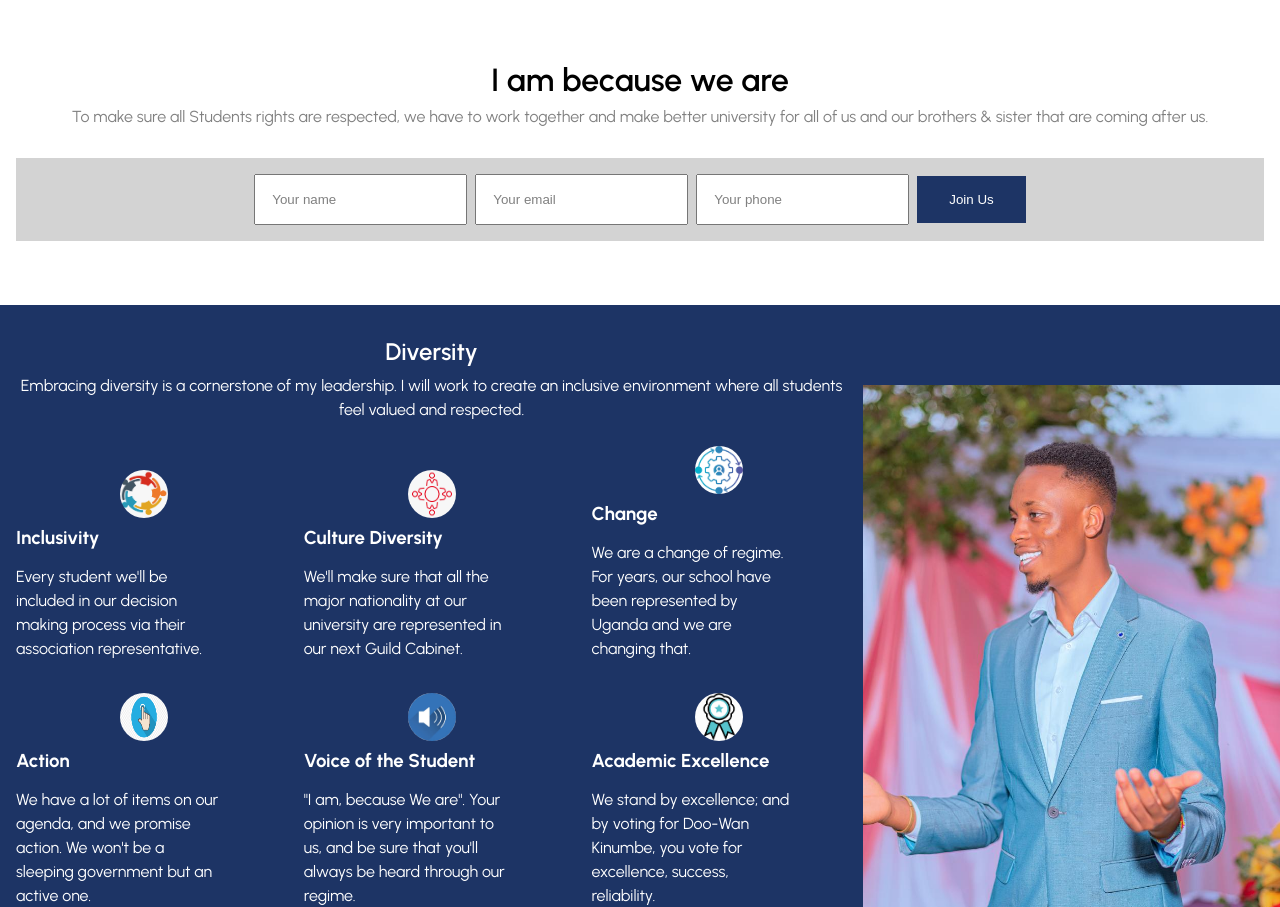
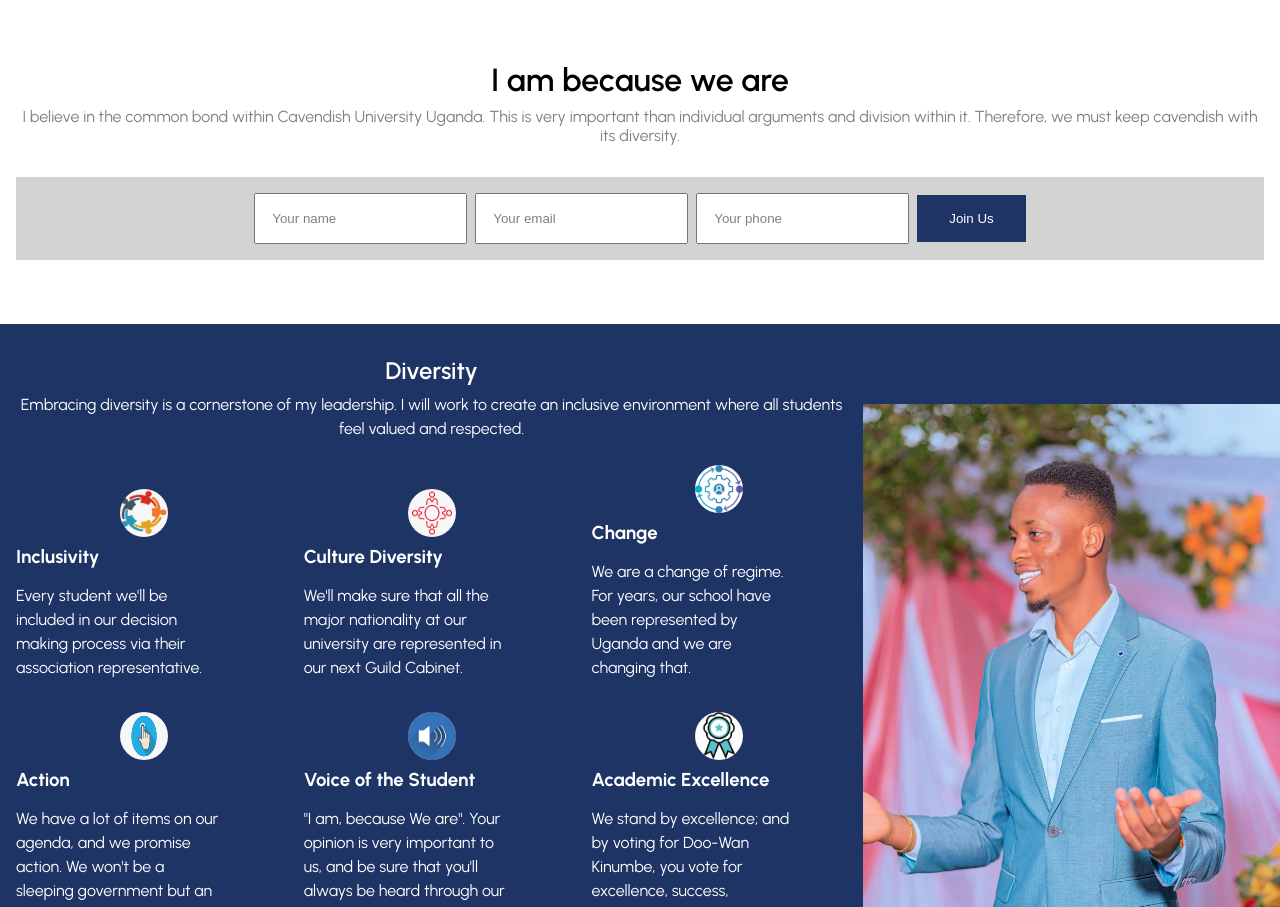
Before and after one commit to abanicaisse/doo-wan-president, a plain HTML site: page index.html in a window 1280 px wide. Shown: the part 1350-2257 px from the top of the page. Drawn offline with Linux system fonts and the light colour scheme.

```diff
--- a/index.html
+++ b/index.html
@@ -4,6 +4,7 @@
 <head>
     <meta charset="UTF-8" />
     <meta name="viewport" content="width=device-width, initial-scale=1.0" />
+    <link rel="shortcut icon" href="./assets/images.png" type="image/png">
     <link rel="stylesheet" href="./style.css" />
     <script src="./index.js" defer></script>
     <title>Doo-Wan Guild</title>
@@ -33,31 +34,6 @@
             <span></span>
         </div>
     </nav>
-
-    <!-- <nav>
-        <div class="logo">
-            <h2>Doo-Wan Kinumbe</h2>
-        </div>
-
-        <div class="navigation">
-            <div class="close-menu">
-                <p>X</p>
-            </div>
-            <div>
-                <p><a href="#our-movement">About</a></p>
-                <p><a href="#faq">Issue</a></p>
-                <p><a href="#join-us">Campaign</a></p>
-                <p><a href="#footer">Support Us</a></p>
-            </div>
-        </div>
-
-        <div class="hamburger">
-            <span></span>
-            <span></span>
-            <span></span>
-            <img src="assets/images.png" width="50px" alt="" />
-        </div>
-    </nav> -->
 
     <main>
         <div>
@@ -151,9 +127,8 @@
         <div>
             <h1>I am because we are</h1>
             <p>
-                To make sure all Students rights are respected, we have to work
-                together and make better university for all of us and our brothers &
-                sister that are coming after us.
+                I believe in the common bond within Cavendish University Uganda. This is very important than individual
+                arguments and division within it. Therefore, we must keep cavendish with its diversity.
             </p>
         </div>
 
```
